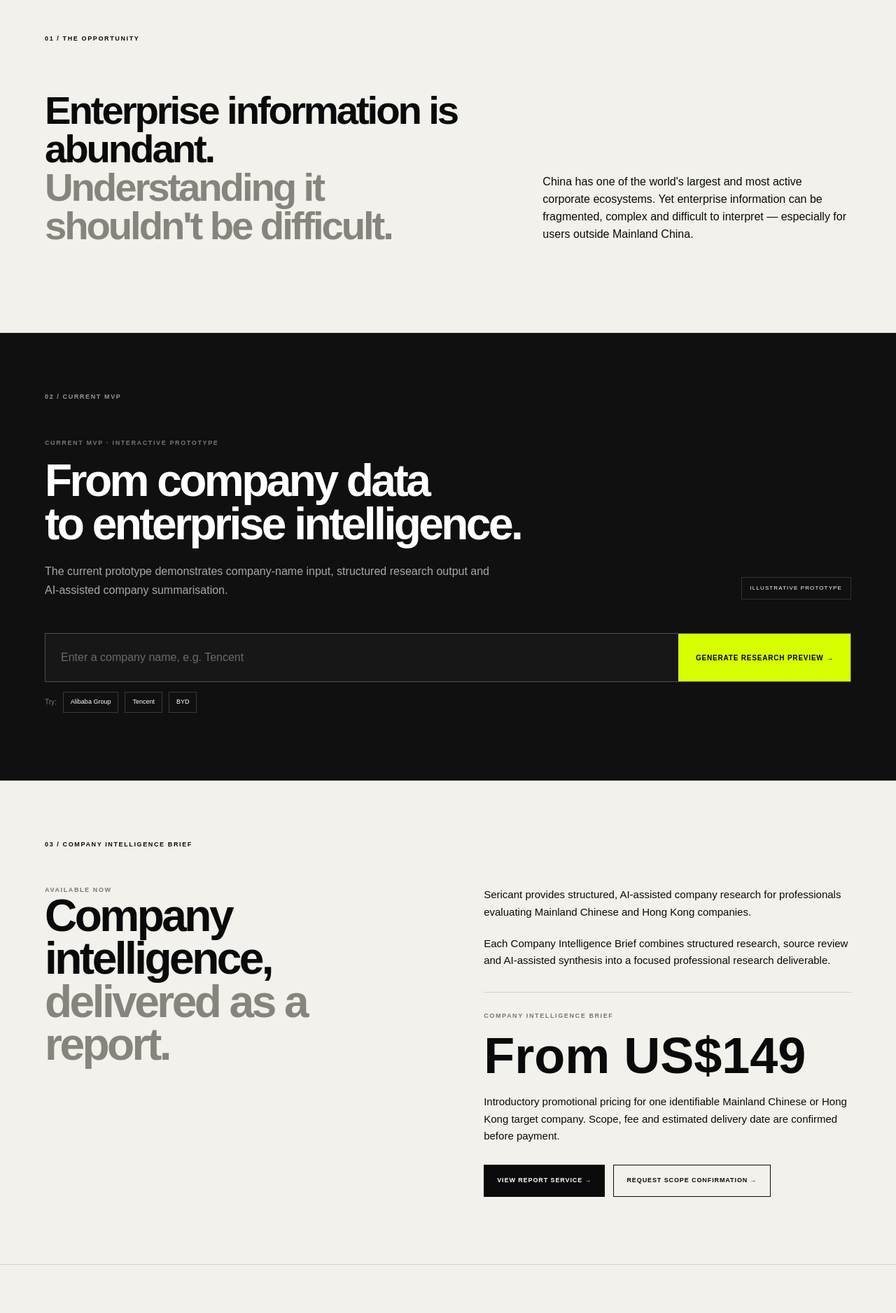
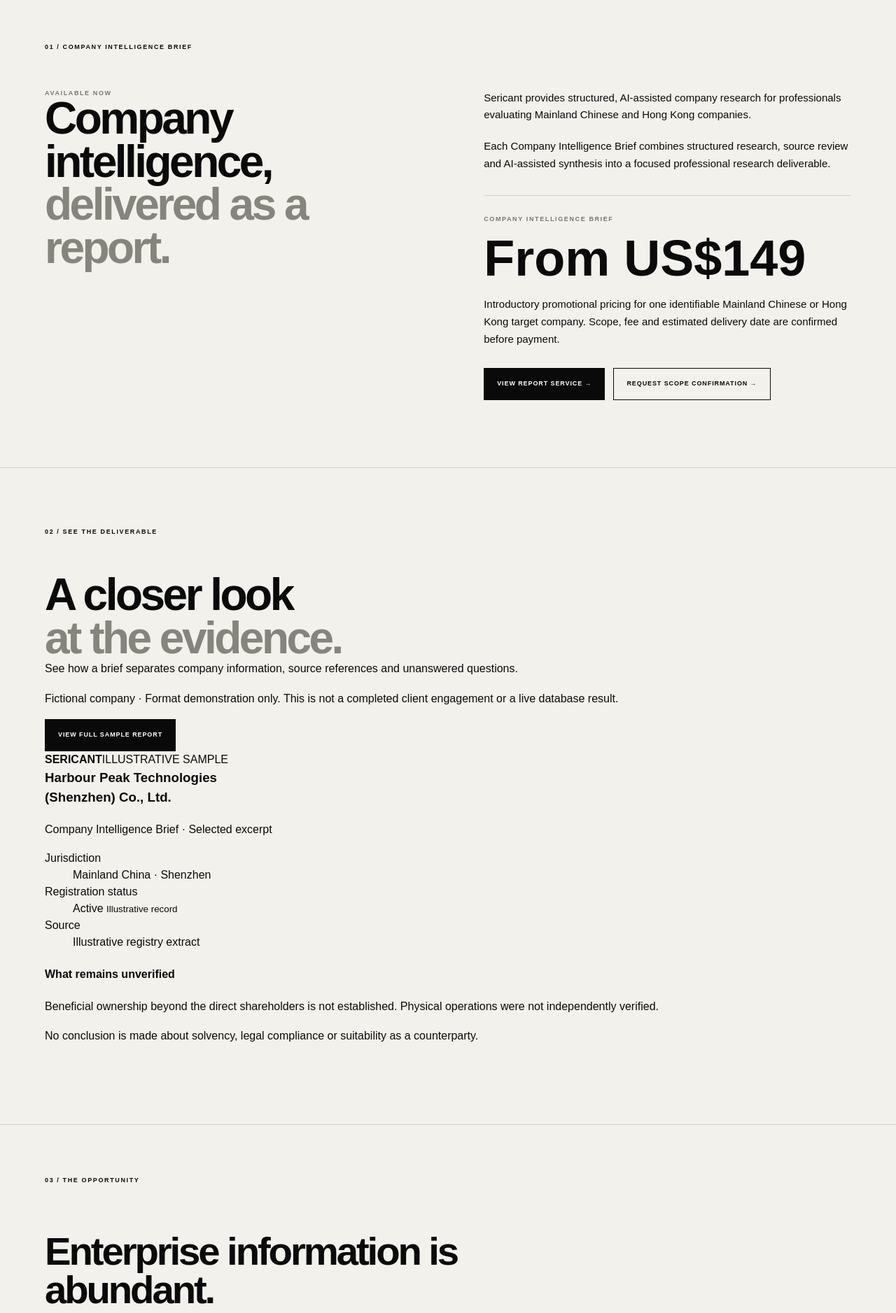
Before and after one commit to lingoescn-droid/sericant-website, a Next.js app: page / in a window 1280 px wide. Shown: the part 720-2597 px from the top of the page at 70% size. Built offline with nearby package versions, Linux system fonts and the light colour scheme.

Commit message:
Prioritize report service and transparent sample excerpt

```diff
--- a/app/page.tsx
+++ b/app/page.tsx
@@ -130,11 +130,10 @@
         </Link>
 
         <nav className="desktopNav">
-          <a href="#product">Product</a>
+          <a href="#due-diligence">Report service</a>
           <Link href="/methodology">Methodology</Link>
-          <a href="#roadmap">Roadmap</a>
+          <Link href="/sample-report">Sample report</Link>
           <a href="#about">About</a>
-          <Link href="/due-diligence">Reports</Link>
           <Link href="/responsible-ai-data">
             Responsible AI & Data
           </Link>
@@ -189,8 +188,115 @@
         </div>
       </section>
 
+      <section className="section reportFirst" id="due-diligence">
+  <div className="sectionLabel">
+    01 / COMPANY INTELLIGENCE BRIEF
+  </div>
+
+  <div className="twoCol">
+    <div>
+      <div className="miniLabel">
+        AVAILABLE NOW
+      </div>
+
+      <h2>
+        Company intelligence,
+        <br />
+        <em>delivered as a report.</em>
+      </h2>
+    </div>
+
+    <div className="bodyCopy">
+      <p>
+        Sericant provides structured, AI-assisted company research
+        for professionals evaluating Mainland Chinese and Hong Kong
+        companies.
+      </p>
+
+      <p>
+        Each Company Intelligence Brief combines structured
+        research, source review and AI-assisted synthesis into a
+        focused professional research deliverable.
+      </p>
+
+      <div
+        style={{
+          marginTop: "32px",
+          paddingTop: "28px",
+          borderTop: "1px solid var(--line)"
+        }}
+      >
+        <div className="miniLabel">
+          COMPANY INTELLIGENCE BRIEF
+        </div>
+
+        <div
+          style={{
+            fontSize: "clamp(42px, 6vw, 72px)",
+            fontWeight: 700,
+            lineHeight: 1,
+            margin: "14px 0 18px"
+          }}
+        >
+          From US$149
+        </div>
+
+        <p>
+          Introductory promotional pricing for one identifiable Mainland
+          Chinese or Hong Kong target company.
+          Scope, fee and estimated delivery date are confirmed before payment.
+        </p>
+
+        <div
+          style={{
+            display: "flex",
+            gap: "12px",
+            flexWrap: "wrap",
+            marginTop: "28px"
+          }}
+        >
+          <Link
+            href="/due-diligence"
+            className="btn primary"
+          >
+            View Report Service →
+          </Link>
+
+          <Link href="/due-diligence/intake" className="btn secondary">
+            Request Scope Confirmation →
+          </Link>
+        </div>
+      </div>
+    </div>
+  </div>
+</section>
+
+
+      <section className="section homeSample" id="sample">
+        <div className="sectionLabel">02 / SEE THE DELIVERABLE</div>
+        <div className="homeSampleGrid">
+          <div>
+            <h2>A closer look<br /><em>at the evidence.</em></h2>
+            <p className="sampleIntro">See how a brief separates company information, source references and unanswered questions.</p>
+            <p className="sampleDisclaimer">Fictional company · Format demonstration only. This is not a completed client engagement or a live database result.</p>
+            <Link href="/sample-report" className="btn primary">View full sample report</Link>
+          </div>
+          <article className="homeReportExcerpt" aria-label="Fictional sample report excerpt">
+            <div className="excerptTop"><strong>SERICANT</strong><span>ILLUSTRATIVE SAMPLE</span></div>
+            <h3>Harbour Peak Technologies<br />(Shenzhen) Co., Ltd.</h3>
+            <p className="excerptSubtitle">Company Intelligence Brief · Selected excerpt</p>
+            <dl className="excerptFacts">
+              <div><dt>Jurisdiction</dt><dd>Mainland China · Shenzhen</dd></div>
+              <div><dt>Registration status</dt><dd>Active <small>Illustrative record</small></dd></div>
+              <div><dt>Source</dt><dd>Illustrative registry extract</dd></div>
+            </dl>
+            <div className="excerptGap"><h4>What remains unverified</h4><p>Beneficial ownership beyond the direct shareholders is not established. Physical operations were not independently verified.</p></div>
+            <p className="excerptBoundary">No conclusion is made about solvency, legal compliance or suitability as a counterparty.</p>
+          </article>
+        </div>
+      </section>
       <section className="section opportunitySection">
-        <div className="sectionLabel">01 / THE OPPORTUNITY</div>
+        <div className="sectionLabel">03 / THE OPPORTUNITY</div>
 
         <div className="opportunityGrid">
           <h2>
@@ -210,9 +316,24 @@
         </div>
       </section>
 
-      <section className="demoSection" id="demo">
+
+      <section className="section homeMethod" id="product">
+        <div className="sectionLabel">04 / RESEARCH APPROACH</div>
+        <div className="homeMethodIntro">
+          <h2>Sources first.<br /><em>Clear boundaries.</em></h2>
+          <div><p>Structured research and AI-assisted synthesis, with the scope and information limits made explicit.</p><Link href="/methodology" className="textLink">Explore our methodology →</Link></div>
+        </div>
+        <div className="homeMethodCards" id="workflow">
+          <article><span>01</span><h3>Identify the company</h3><p>Define the target entity and the questions within the agreed research scope.</p></article>
+          <article><span>02</span><h3>Review the sources</h3><p>Organise available, lawfully usable records and distinguish evidence from interpretation.</p></article>
+          <article><span>03</span><h3>Explain the limits</h3><p>Present findings alongside source references and gaps that require further investigation.</p></article>
+        </div>
+        <details className="homeTechnicalDetails">
+          <summary>Explore the illustrative prototype and product roadmap</summary>
+          <p className="technicalNotice">The prototype below uses preset fictional or illustrative content. It does not perform live research. Planned platform features are separate from the report service available now.</p>
+                <section className="demoSection" id="demo">
         <div className="sectionLabel light">
-          02 / CURRENT MVP
+          ILLUSTRATIVE DEMO
         </div>
 
         <div className="demoIntro">
@@ -252,7 +373,7 @@
           />
 
           <button onClick={runDemo}>
-            Generate research preview →
+            Run illustrative demo →
           </button>
         </div>
 
@@ -272,7 +393,7 @@
         {loadingStep !== null && (
           <div className="researchProgress">
             <div className="progressHeader">
-              <span>Researching...</span>
+              <span>Playing illustrative workflow…</span>
               <span>{progress}%</span>
             </div>
 
@@ -371,138 +492,10 @@
           </article>
         )}
       </section>
-      <section className="section" id="due-diligence">
-  <div className="sectionLabel">
-    03 / COMPANY INTELLIGENCE BRIEF
-  </div>
 
-  <div className="twoCol">
-    <div>
-      <div className="miniLabel">
-        AVAILABLE NOW
-      </div>
-
-      <h2>
-        Company intelligence,
-        <br />
-        <em>delivered as a report.</em>
-      </h2>
-    </div>
-
-    <div className="bodyCopy">
-      <p>
-        Sericant provides structured, AI-assisted company research
-        for professionals evaluating Mainland Chinese and Hong Kong
-        companies.
-      </p>
-
-      <p>
-        Each Company Intelligence Brief combines structured
-        research, source review and AI-assisted synthesis into a
-        focused professional research deliverable.
-      </p>
-
-      <div
-        style={{
-          marginTop: "32px",
-          paddingTop: "28px",
-          borderTop: "1px solid var(--line)"
-        }}
-      >
-        <div className="miniLabel">
-          COMPANY INTELLIGENCE BRIEF
-        </div>
-
-        <div
-          style={{
-            fontSize: "clamp(42px, 6vw, 72px)",
-            fontWeight: 700,
-            lineHeight: 1,
-            margin: "14px 0 18px"
-          }}
-        >
-          From US$149
-        </div>
-
-        <p>
-          Introductory promotional pricing for one identifiable Mainland
-          Chinese or Hong Kong target company.
-          Scope, fee and estimated delivery date are confirmed before payment.
-        </p>
-
-        <div
-          style={{
-            display: "flex",
-            gap: "12px",
-            flexWrap: "wrap",
-            marginTop: "28px"
-          }}
-        >
-          <Link
-            href="/due-diligence"
-            className="btn primary"
-          >
-            View Report Service →
-          </Link>
-
-          <Link href="/due-diligence/intake" className="btn secondary">
-            Request Scope Confirmation →
-          </Link>
-        </div>
-      </div>
-    </div>
-  </div>
-</section>
-
-      <section className="section" id="product">
+                <section className="section" id="roadmap">
         <div className="sectionLabel">
-          04 / TECHNOLOGY
-        </div>
-
-        <h2>
-          Data → Structure → AI →
-          <br />
-          Intelligence
-        </h2>
-
-        <div
-          className="workflowGrid"
-          style={{ marginTop: "70px" }}
-        >
-          {[
-            [
-              "01",
-              "Data",
-              "Enterprise information from lawfully usable and appropriately authorised sources."
-            ],
-            [
-              "02",
-              "Structure",
-              "Entity resolution, normalisation and structured company information."
-            ],
-            [
-              "03",
-              "AI",
-              "AI-assisted synthesis, explanation and research workflows."
-            ],
-            [
-              "04",
-              "Intelligence",
-              "Readable, traceable and decision-oriented company intelligence."
-            ]
-          ].map(([number, title, description]) => (
-            <article key={number} className="workflowCard">
-              <span>{number}</span>
-              <h3>{title}</h3>
-              <p>{description}</p>
-            </article>
-          ))}
-        </div>
-      </section>
-
-      <section className="section" id="roadmap">
-        <div className="sectionLabel">
-          05 / ROADMAP
+          PRODUCT ROADMAP
         </div>
 
         <h2>
@@ -602,76 +595,12 @@
         </div>
       </section>
 
-      <section className="section" id="workflow">
-        <div className="sectionLabel">
-          06 / AGENTIC DIRECTION
-        </div>
 
-        <h2>
-          A research workflow,
-          <br />
-          not a one-shot prompt.
-        </h2>
-
-        <div className="workflowGrid">
-          {[
-            [
-              "01",
-              "Interpret",
-              "Understand the research request and define the task."
-            ],
-            [
-              "02",
-              "Retrieve",
-              "Call only approved or otherwise lawfully usable information sources."
-            ],
-            [
-              "03",
-              "Resolve",
-              "Identify the correct company entity and normalise structured fields."
-            ],
-            [
-              "04",
-              "Verify",
-              "Check required fields, timestamps and cross-source consistency."
-            ],
-            [
-              "05",
-              "Synthesize",
-              "Generate bounded AI-assisted analysis over structured inputs."
-            ],
-            [
-              "06",
-              "Provenance",
-              "Show sources, timestamps and a clear distinction between facts and AI output."
-            ]
-          ].map(([number, title, description]) => (
-            <article key={number} className="workflowCard">
-              <span>{number}</span>
-              <h3>{title}</h3>
-              <p>{description}</p>
-            </article>
-          ))}
-        </div>
-
-        <p
-          style={{
-            marginTop: "28px",
-            maxWidth: "760px",
-            fontSize: "12px",
-            lineHeight: 1.6,
-            color: "var(--muted)"
-          }}
-        >
-          These agentic capabilities represent Sericant&apos;s
-          product roadmap unless specifically identified as
-          already deployed.
-        </p>
+        </details>
       </section>
-
       <section className="section" id="about">
         <div className="sectionLabel">
-          07 / FOUNDER STORY
+          05 / FOUNDER STORY
         </div>
 
         <div className="twoCol">
@@ -715,7 +644,7 @@
 
       <section className="darkSection">
         <div className="sectionLabel light">
-          08 / RESPONSIBLE AI & DATA
+          06 / RESPONSIBLE AI & DATA
         </div>
 
         <div className="twoCol">
@@ -754,7 +683,7 @@
 
       <section className="hongkongSection">
         <div className="sectionLabel light">
-          09 / HONG KONG
+          07 / HONG KONG
         </div>
 
         <h2>
@@ -794,7 +723,7 @@
 
       <section className="section">
         <div className="sectionLabel">
-          10 / THE NAME
+          08 / THE NAME
         </div>
 
         <div className="twoCol">
@@ -824,15 +753,17 @@
 
       <section className="contact" id="contact">
         <div className="sectionLabel">
-          11 / CONTACT
+          09 / REQUEST A BRIEF
         </div>
 
         <h2>
-          Let&apos;s build the
+          Know your next
           <br />
-          intelligence layer.
+          counterparty.
         </h2>
 
+        <div className="heroActions"><Link href="/due-diligence/intake" className="btn primary">Check a company</Link><Link href="/sample-report" className="btn secondary">View sample report</Link></div>
+        <p>Scope, fee and estimated delivery date confirmed before payment.</p>
         <a
           href="mailto:hello@sericant.com"
           className="contactEmail"
```
